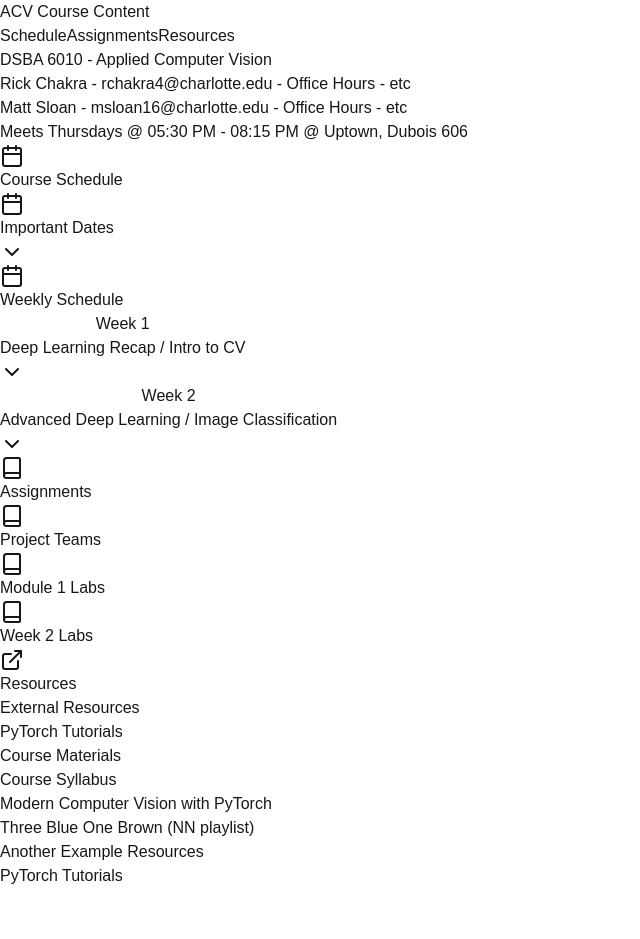
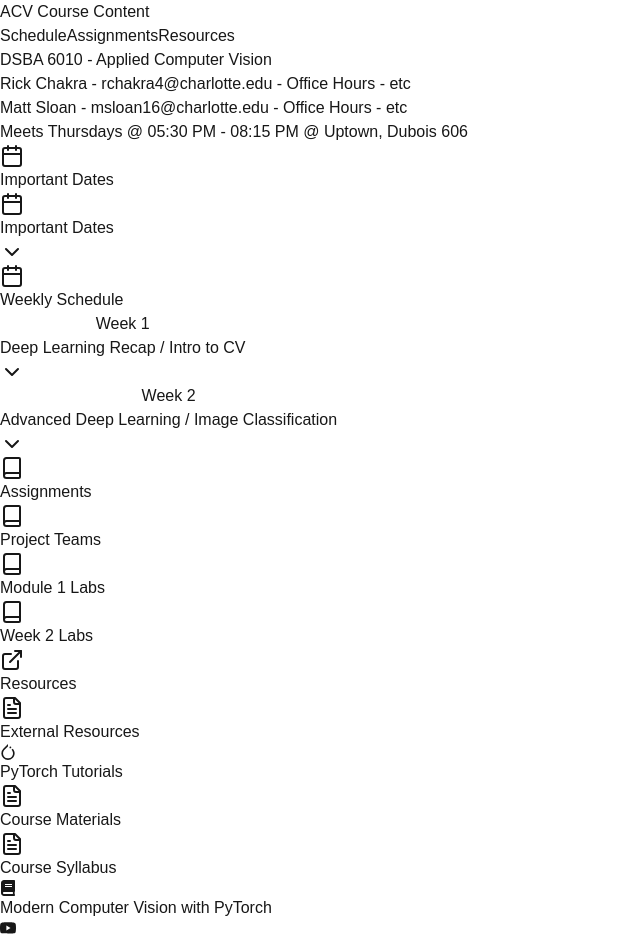
Before and after one commit to matthewasloan95/DSBA6010_Spring24, a Next.js app: page /DSBA6010_Spring24/ in a window 1280 px wide. Shown: the top 939 px of the page, without its empty margins (0-640 px from the left). Before the commit the page ends 888 px from the top, so only its background shows below. Built offline with nearby package versions, Linux system fonts and the light colour scheme.

Commit message:
Add react-icons dependency, enhance resource structure, and improve important dates component

```diff
--- a/package.json
+++ b/package.json
@@ -15,7 +15,8 @@
     "lucide-react": "^0.468.0",
     "next": "15.1.0",
     "react": "^19.0.0",
-    "react-dom": "^19.0.0"
+    "react-dom": "^19.0.0",
+    "react-icons": "^5.4.0"
   },
   "devDependencies": {
     "@eslint/eslintrc": "^3",
--- a/src/app/page.tsx
+++ b/src/app/page.tsx
@@ -3,16 +3,47 @@
 "use client";
 
 import { useEffect, useState } from 'react';
-import { ChevronDown, ChevronUp, Book, Calendar, FileText, Notebook, ExternalLink } from 'lucide-react';
-import { ImportantDates } from '../components/ImportantDates';
-import type { ImportantDate, Material, Module } from '../types/course';
+import {
+  ChevronDown,
+  ChevronUp,
+  Book,
+  Calendar,
+  FileText,
+  Notebook,
+  ExternalLink,
+  BookOpen,
+} from 'lucide-react'; // Retain Lucide icons for non-brand icons
+import { SiYoutube, SiPytorch } from 'react-icons/si'; // Import Simple Icons
+import { FaBook, FaExternalLinkAlt } from 'react-icons/fa'; // Import Font Awesome Icons
+import ImportantDates from '../components/ImportantDates'; // Correct import for default export
+import type { ImportantDate, Material, Module, Assignment, Resources, ResourceIcon } from '../types/course';
 import dates from '../data/dates.json';
 import resources from '../data/resources.json';
 import assignmentsData from '../data/assignments.json';
-import type { Assignment } from '../types/course';
 import { hasDescription } from '../types/course';
 
 const assignments: Assignment[] = assignmentsData as Assignment[];
+
+const getIconForResource = (icon?: ResourceIcon) => {
+  if (icon) {
+    switch (icon.toLowerCase()) {
+      case 'youtube':
+        return <SiYoutube className="mr-2 w-5 h-5 text-red-600" />;
+      case 'pytorch':
+        return <SiPytorch className="mr-2 w-5 h-5 text-blue-600" />;
+      case 'book':
+        return <FaBook className="mr-2 w-5 h-5 text-green-600" />;
+      case 'externallink':
+        return <FaExternalLinkAlt className="mr-2 w-5 h-5 text-gray-600" />;
+      // Add more cases as needed
+      default:
+        return <FileText className="mr-2 w-5 h-5 text-gray-600" />;
+    }
+  }
+
+  // Default icon if none provided
+  return <FileText className="mr-2 w-5 h-5 text-gray-600" />;
+};
 
 export default function Page() {
   const [headerText, setHeaderText] = useState('');
@@ -75,9 +106,9 @@
         </div>
 
         {/* Important Dates */}
-        <section className="mb-12">
+        <section id="important-dates" className="mb-12">
           <h2 className="text-2xl font-bold mb-6 text-gray-900 flex items-center">
-            <Calendar className="mr-2" /> Course Schedule
+            <Calendar className="mr-2" /> Important Dates
           </h2>
           <ImportantDates dates={dates as ImportantDate[]} />
         </section>
@@ -181,14 +212,18 @@
         {/* Resources */}
         <section id="resources" className="mb-12">
           <h2 className="text-2xl font-bold mb-6 text-gray-900 flex items-center">
-            <ExternalLink className="mr-2" /> Resources
+            <ExternalLink className="mr-2 w-6 h-6 text-gray-900" /> Resources
           </h2>
           {resources.sections.map((section, idx) => (
             <div key={idx} className="mb-6">
-              <h3 className="text-xl font-semibold mb-2 text-gray-900">{section.title}</h3>
+              <h3 className="text-xl font-semibold mb-2 text-gray-900 flex items-center">
+                {getIconForResource(section.icon)}
+                {section.title}
+              </h3>
               <ul className="list-disc list-inside space-y-1">
                 {section.items.map((item, itemIdx) => (
-                  <li key={itemIdx}>
+                  <li key={itemIdx} className="flex items-center">
+                    {getIconForResource(item.icon)}
                     <a href={item.url} className="text-blue-600 hover:underline">
                       {item.name}
                     </a>
--- a/src/components/ImportantDates.tsx
+++ b/src/components/ImportantDates.tsx
@@ -1,4 +1,5 @@
 // src/components/ImportantDates.tsx
+
 import React, { useState } from 'react';
 import { Calendar, Clock, AlertCircle, BookOpen, ChevronDown, ChevronUp } from 'lucide-react';
 import { ImportantDate } from '../types/course';
@@ -16,7 +17,7 @@
     default:
       return Calendar;
   }
-};
+}
 
 const getColorForDateType = (type: ImportantDate['type']) => {
   switch (type) {
@@ -33,12 +34,16 @@
   }
 };
 
+const isPastDate = (date: string) => {
+  return new Date(date).getTime() < new Date().getTime();
+};
+
 export const ImportantDates = ({ dates }: { dates: ImportantDate[] }) => {
-  // Sort dates chronologically
+  const [isExpanded, setIsExpanded] = useState(false);
   const sortedDates = [...dates].sort((a, b) =>
     new Date(a.date).getTime() - new Date(b.date).getTime()
   );
-  const [isExpanded, setIsExpanded] = useState(false);
+
   return (
     <div className="bg-white rounded-lg shadow-md overflow-hidden">
       <button
@@ -54,7 +59,6 @@
           <ChevronDown className="w-5 h-5 text-gray-500" />
         }
       </button>
-
       {isExpanded && (
         <div className="divide-y divide-gray-200">
           {sortedDates.map((date, index) => {
@@ -69,19 +73,18 @@
                   </div>
                   <div>
                     <div className="flex items-center">
-                      <h4 className="font-medium text-gray-900">{date.title}</h4>
-                      <span className="ml-2 text-sm text-gray-500">
+                      <h4 className={`font-medium text-gray-900 ${isPastDate(date.date) ? 'line-through' : ''}`}>
+                        {date.title}
+                      </h4>
+                      <span className={`ml-2 text-sm text-gray-500 ${isPastDate(date.date) ? 'line-through' : ''}`}>
                         {new Date(date.date + 'T00:00:00').toLocaleDateString('en-US', {
-                            weekday: 'long',
-                            year: 'numeric',
-                            month: 'long',
-                            day: 'numeric'
+                          weekday: 'long',
+                          year: 'numeric',
+                          month: 'long',
+                          day: 'numeric'
                         })}
                       </span>
                     </div>
-                    {date.description && (
-                      <p className="mt-1 text-sm text-gray-600">{date.description}</p>
-                    )}
                   </div>
                 </div>
               </div>
@@ -92,3 +95,5 @@
     </div>
   );
 };
+
+export default ImportantDates;
--- a/src/data/dates.json
+++ b/src/data/dates.json
@@ -1,4 +1,10 @@
 [
+  {
+    "date": "2024-01-13",
+    "title": "This is a date that has passed...",
+    "type": "class",
+    "description": ""
+  },
   {
     "date": "2025-01-13",
     "title": "First Day of Classes using dates.json",
--- a/src/data/resources.json
+++ b/src/data/resources.json
@@ -6,7 +6,8 @@
         {
           "name": "PyTorch Tutorials",
           "url": "https://pytorch.org/tutorials/",
-            "type": "external"
+          "type": "external",
+          "icon": "pytorch"
         }
       ]
     },
@@ -21,12 +22,14 @@
         {
           "name": "Modern Computer Vision with PyTorch",
           "url": "https://www.packtpub.com/en-us/product/modern-computer-vision-with-pytorch-9781839213472",
-            "type": "external"
+          "type": "external",
+          "icon": "book"
         },
         {
           "name": "Three Blue One Brown (NN playlist)",
           "url": "https://www.youtube.com/playlist?list=PLZHQObOWTQDNU6R1_67000Dx_ZCJB-3pi",
-            "type": "external"
+          "type": "external",
+          "icon": "youtube"
         }
       ]
     },
@@ -34,9 +37,10 @@
       "title": "Another Example Resources",
       "items": [
         {
-            "name": "PyTorch Tutorials",
-            "url": "https://pytorch.org/tutorials/",
-            "type": "external"
+          "name": "Resource Name",
+          "url": "https://example.com/resource",
+          "type": "external",
+          "icon": "externalLink"
         }
       ]
     }
--- a/src/types/course.ts
+++ b/src/types/course.ts
@@ -23,11 +23,14 @@
   description?: string;
 }
 
+export type ResourceIcon = 'youtube' | 'pytorch' | 'book' | 'externallink'; // Extend as needed
+
 export interface ImportantDate {
-  date: string;  // ISO date string
-  title: string;
-  description?: string;
-  type: 'class' | 'holiday' | 'deadline' | 'exam';
+  name: string;
+  type: 'class' | 'holiday' | 'deadline' | 'exam' | 'external';
+  date: string;
+  icon?: ResourceIcon;
+  url: string;
 }
 
 export interface Module {
@@ -46,6 +49,22 @@
   description?: string;
 }
 
+export interface ResourceItem {
+  name: string;
+  url: string;
+  type: 'external' | 'file';
+  icon?: ResourceIcon;
+}
+
+export interface ResourceSection {
+  title: string;
+  items: ResourceItem[];
+}
+
+export interface Resources {
+  sections: ResourceSection[];
+}
+
 export function hasDescription(material: Material): material is Material & { description: string } {
   return typeof material.description === 'string';
 }
```
Also changed, not shown: 2 other files (tests, documents, lock files or other folders). Lines whose indentation alone changed are shown as unchanged.
